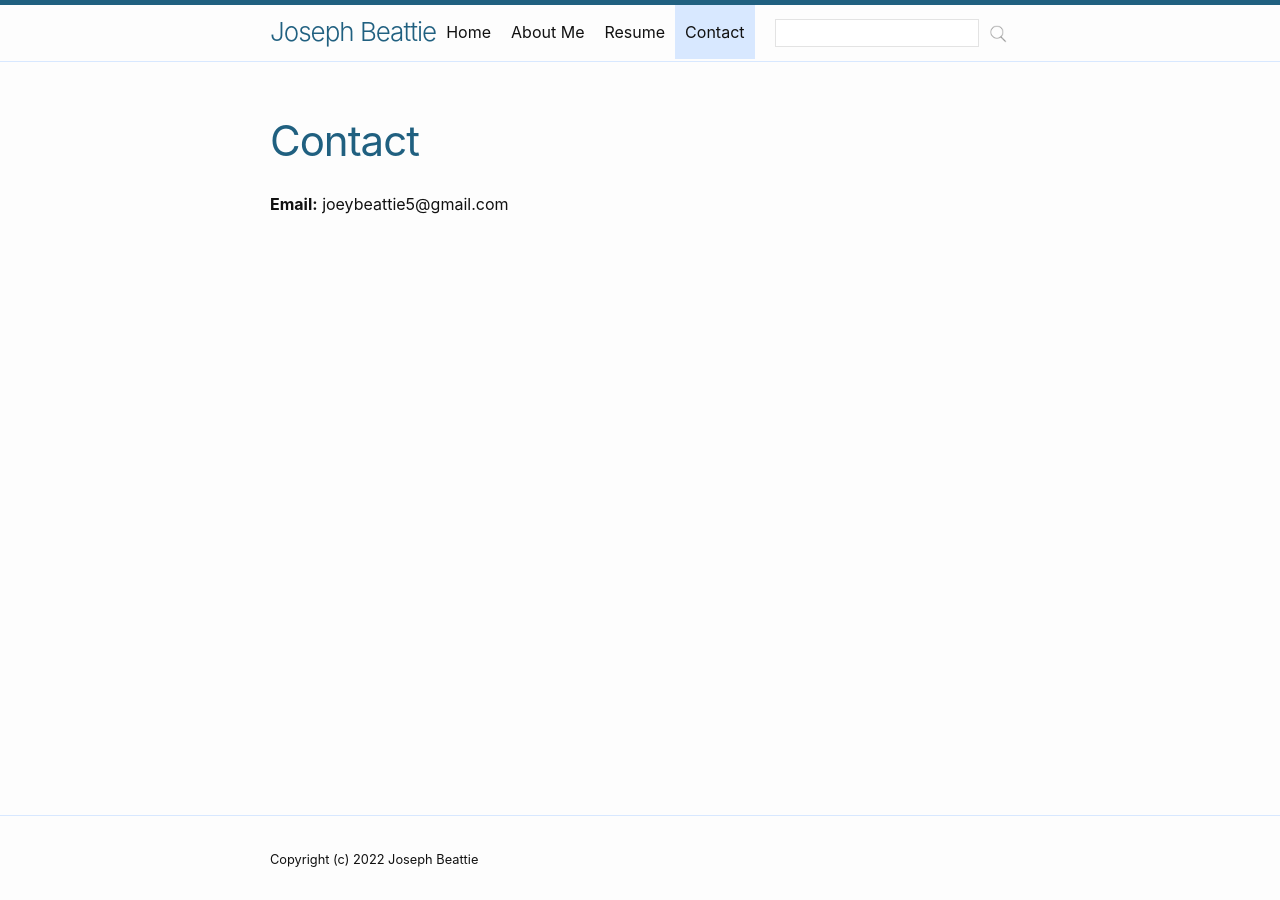
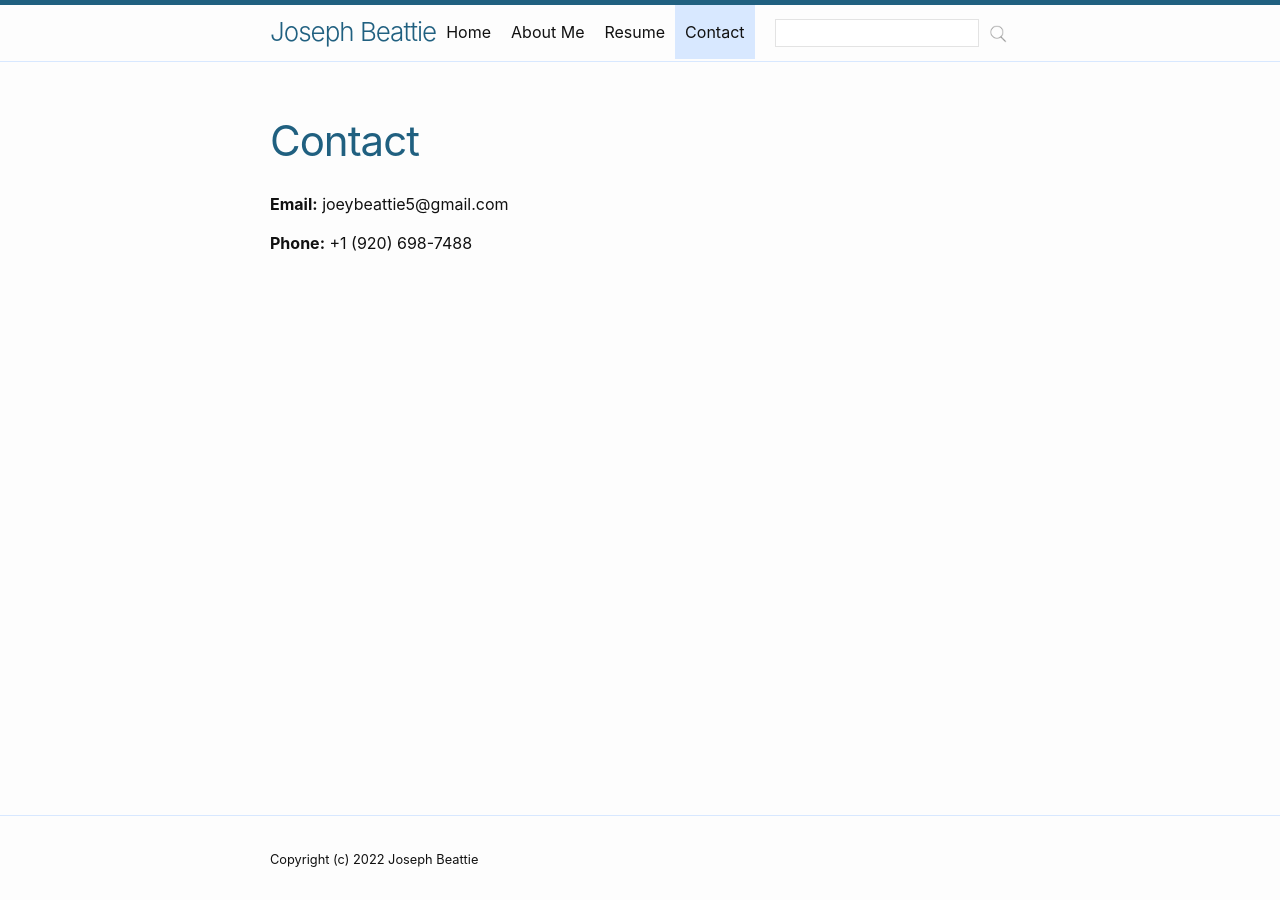
Before and after one commit to jb881122/jb881122.github.io, a Jekyll site: the page built from contact.md, in a window 1280 px wide. Built offline with Jekyll 4.4.1, drawn with Linux system fonts in a browser that asks for light colours; nearby versions of some CDN libraries.

Commit message:
Add phone number

```diff
--- a/contact.md
+++ b/contact.md
@@ -6,3 +6,5 @@ tipue_search_active: true
 ---
 
 __Email:__  joeybeattie5@gmail.com
+
+__Phone:__  +1 (920) 698-7488
```
